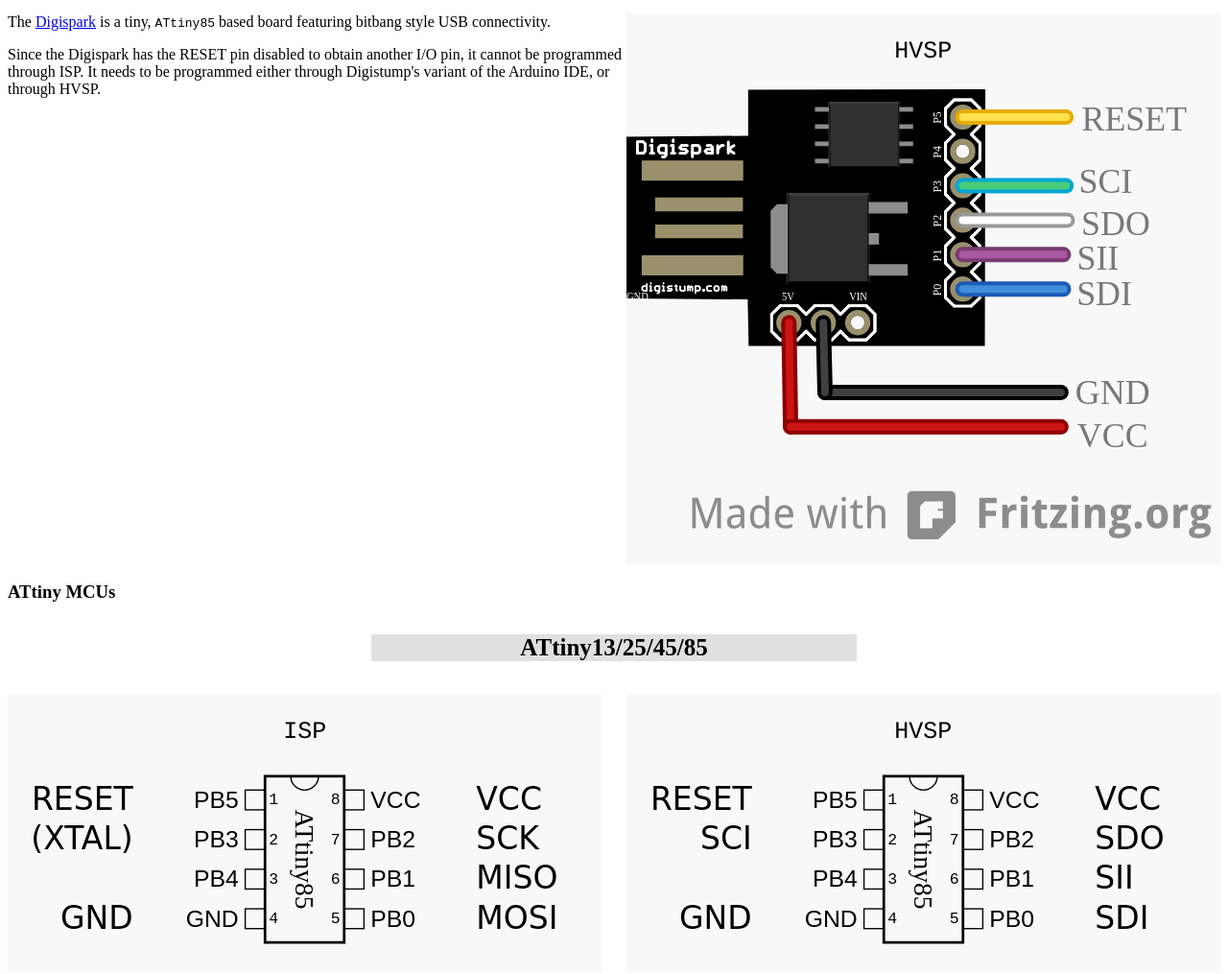
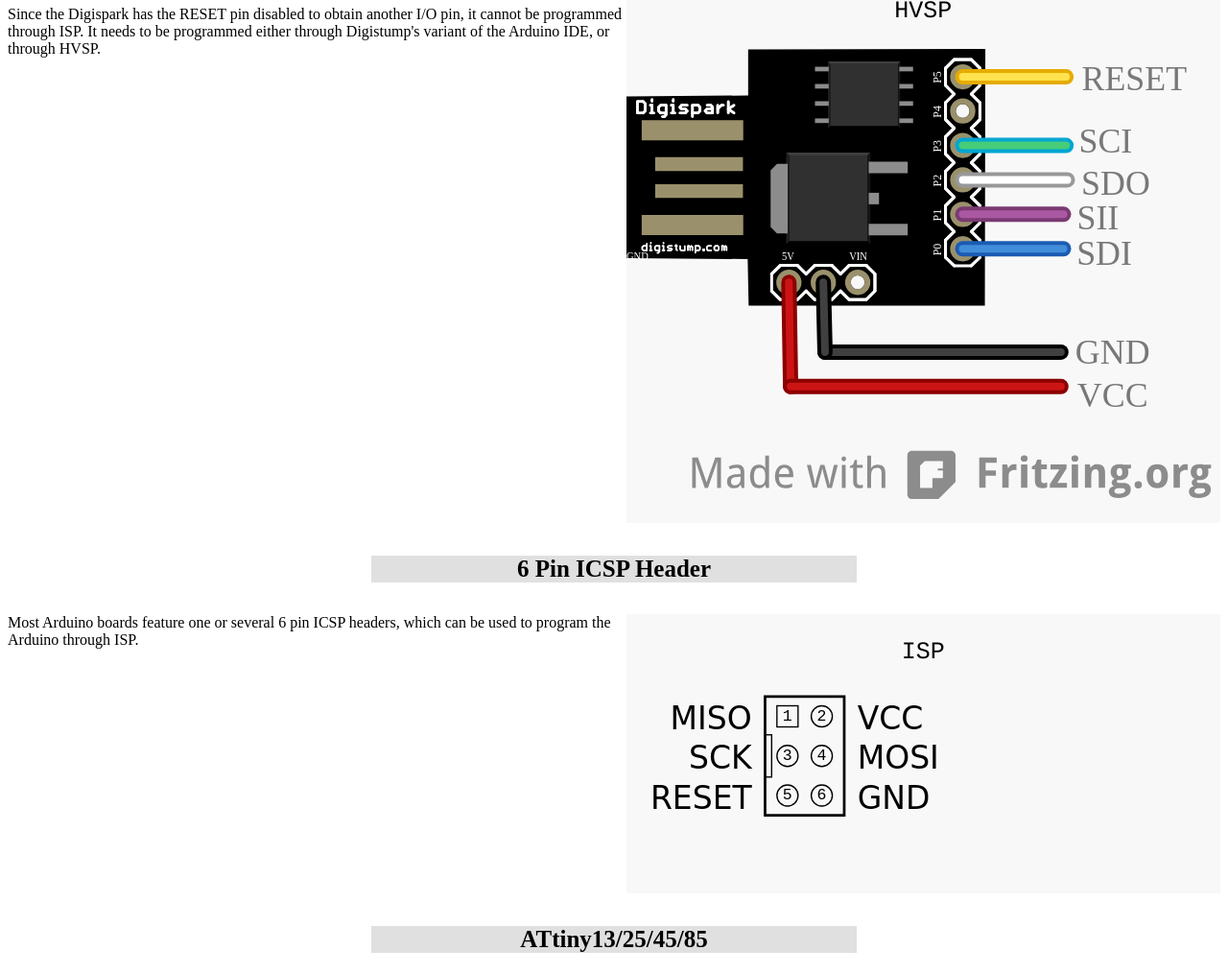
Before and after one commit to microtherion/ScratchMonkey, a plain HTML site: page Connection.html in a window 1280 px wide. Shown: the part 1785-2800 px from the top of the page at 96% size. Drawn offline with Linux system fonts and the light colour scheme.

Commit message:
Add ICSP header

```diff
--- a/Connection.html
+++ b/Connection.html
@@ -12,8 +12,6 @@
 <a href="index.html"><span class=logo>ScratchMonkey</span></a> &rarr; Target Connection Diagrams
 </div>
 <h2>Target Connection Diagrams</h2>
-
-<h3>Development Boards</h3>
 
 <div>
 <h4 class=mcu>Arduino Uno/Diecimila/Duemilanove</h4>
@@ -58,7 +56,19 @@
 <p style="clear:both"/>
 </div>
 
-<h3>ATtiny MCUs</h4>
+
+<div>
+<h4 class=mcu>6 Pin ICSP Header</h4>
+
+<div class=hvconn>
+	<p class=conn>ISP</p>
+	<img src="img/icsp.svg" align=middle width="100%">
+</div>
+
+<p>Most Arduino boards feature one or several 6 pin ICSP headers, which can be used to program the Arduino through ISP.</p>
+
+<p style="clear:both"/>
+</div>
 
 <div>
 <h4 class=mcu>ATtiny13/25/45/85</h4>
```
Also changed, not shown: img/icsp.svg (added).
